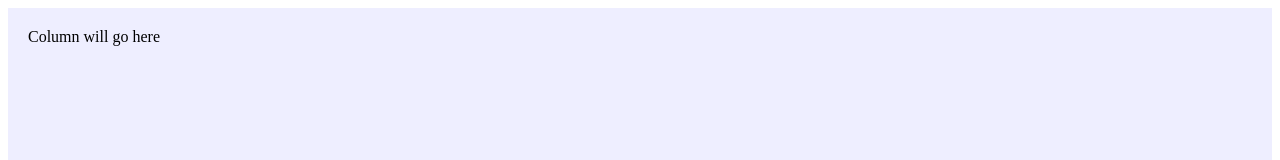
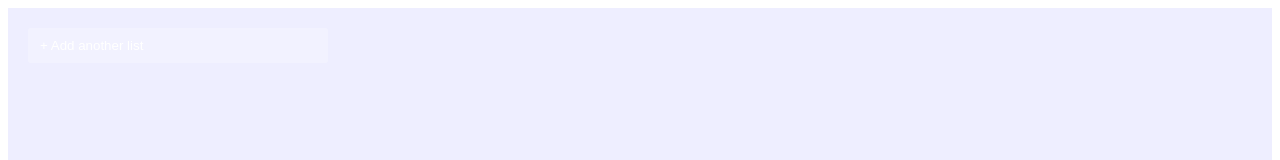
Before and after one commit to aimalamiri/Trello, a React (Create React App) app: page / in a window 1280 px wide. Shown: the top 160 px of the page. Built offline with nearby package versions, Linux system fonts and the light colour scheme.

Commit message:
Render the AddNewItem component

```diff
--- a/src/AddNewItem.tsx
+++ b/src/AddNewItem.tsx
@@ -1,4 +1,5 @@
 import { useState } from 'react';
+import { NewItemForm } from './NewItemForm';
 import { AddItemButton } from './styles';
 
 type AddNewItemProps = {
@@ -12,7 +13,14 @@
   const { onAdd, toggleButtonText, dark } = props;
 
   if (showForm) {
-    // We show item creation from here
+    return (
+      <NewItemForm
+        onAdd={(text) => {
+          onAdd(text);
+          setShowForm(false);
+        }}
+      />
+    );
   }
 
   return (
--- a/src/App.tsx
+++ b/src/App.tsx
@@ -1,10 +1,11 @@
-import { FC } from "react"
-import { AppContainer } from "./styles"
+import { FC } from 'react';
+import { AddNewItem } from './AddNewItem';
+import { AppContainer } from './styles';
 
 export const App: FC = () => {
   return (
     <AppContainer>
-      Column will go here
+      <AddNewItem toggleButtonText="+ Add another list" onAdd={console.log} />
     </AppContainer>
-  )
-}
+  );
+};
```
